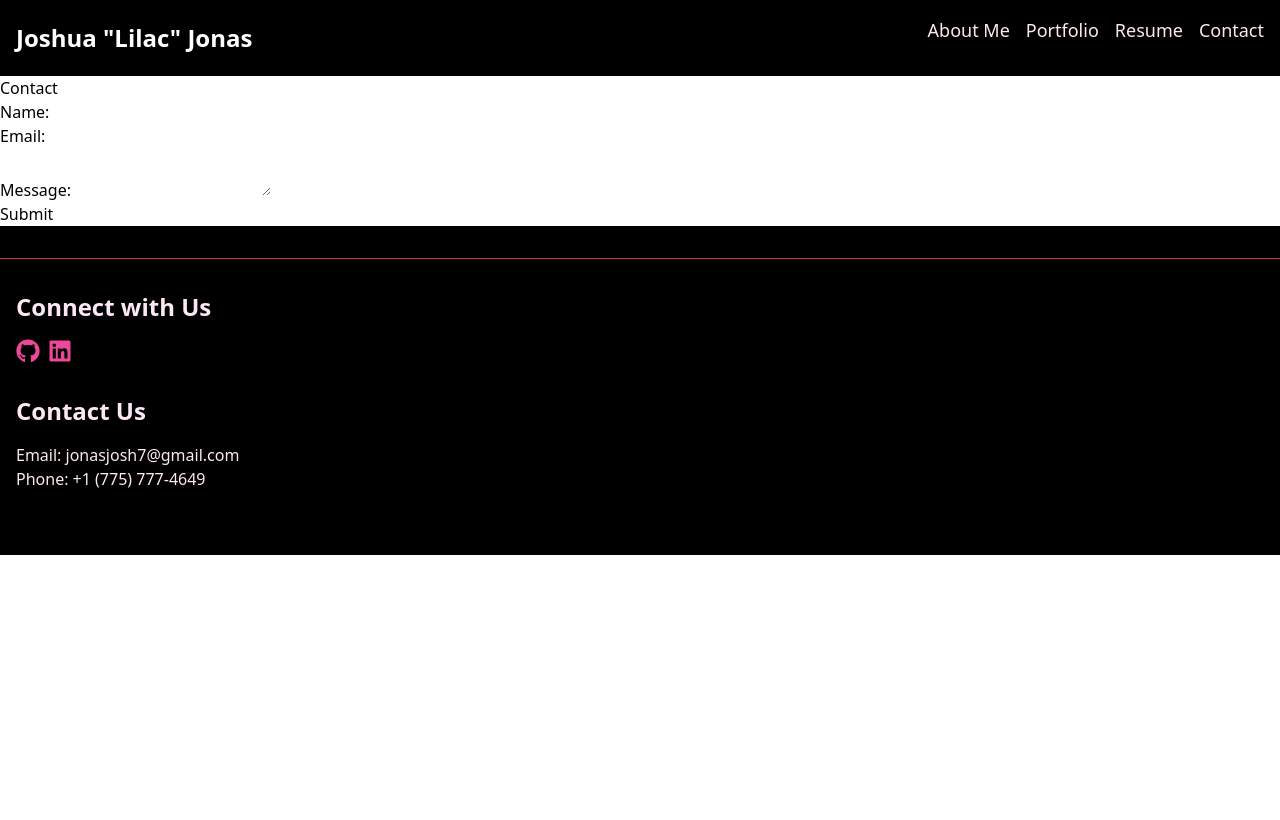
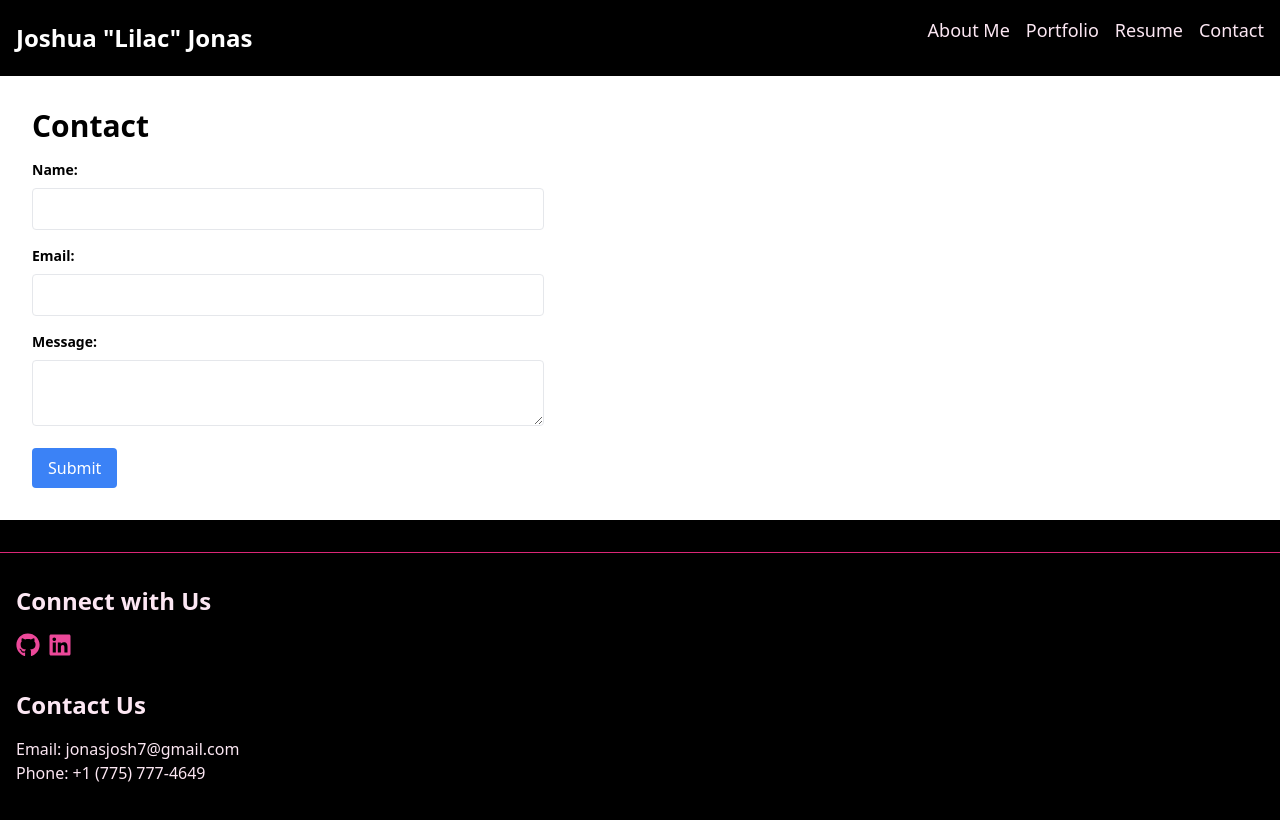
Before and after one commit to lilac27/Portfolio, a React (Create React App) app: page /contact in a window 1280 px wide. Shown: the top 820 px of the page. Built offline with nearby package versions, Linux system fonts and the light colour scheme.

Commit message:
created backend for contact page

```diff
--- a/package.json
+++ b/package.json
@@ -6,6 +6,8 @@
         "@testing-library/jest-dom": "^5.11.4",
         "@testing-library/react": "^11.1.0",
         "@testing-library/user-event": "^12.1.10",
+        "body-parser": "^1.20.2",
+        "nodemailer": "^6.9.9",
         "react": "^17.0.1",
         "react-dom": "^17.0.1",
         "react-icons": "^4.1.0",
--- a/src/pages/Contact.js
+++ b/src/pages/Contact.js
@@ -1,24 +1,83 @@
-import React from 'react';
+import React, { useState } from 'react';
 import '../App.css';
 
+const Contact = () => {
+  const [formData, setFormData] = useState({
+    name: '',
+    email: '',
+    message: '',
+  });
 
-const Contact = () => {
+  const handleChange = (e) => {
+    setFormData({ ...formData, [e.target.id]: e.target.value });
+  };
+
+  const handleSubmit = async (e) => {
+    e.preventDefault();
+
+    try {
+      const response = await fetch('http://localhost:3001/send-email', {
+        method: 'POST',
+        headers: {
+          'Content-Type': 'application/json',
+        },
+        body: JSON.stringify(formData),
+      });
+
+      if (response.ok) {
+        console.log('Email sent successfully');
+        // You can add further logic here, e.g., show a success message
+      } else {
+        console.error('Failed to send email');
+      }
+    } catch (error) {
+      console.error('Error:', error);
+    }
+  };
+
   return (
-    <div>
-      <h1>Contact</h1>
-      <div>
-        <label htmlFor="name">Name:</label>
-        <input type="text" id="name" />
-      </div>
-      <div>
-        <label htmlFor="email">Email:</label>
-        <input type="email" id="email" />
-      </div>
-      <div>
-        <label htmlFor="message">Message:</label>
-        <textarea id="message"></textarea>
-      </div>
-      <button type="submit">Submit</button>
+    <div className="container mx-auto p-8">
+      <h1 className="text-3xl font-bold mb-4">Contact</h1>
+      <form onSubmit={handleSubmit} className="max-w-lg">
+        <div className="mb-4">
+          <label htmlFor="name" className="block text-sm font-semibold mb-2">
+            Name:
+          </label>
+          <input
+            type="text"
+            id="name"
+            onChange={handleChange}
+            className="w-full p-2 border rounded"
+          />
+        </div>
+        <div className="mb-4">
+          <label htmlFor="email" className="block text-sm font-semibold mb-2">
+            Email:
+          </label>
+          <input
+            type="email"
+            id="email"
+            onChange={handleChange}
+            className="w-full p-2 border rounded"
+          />
+        </div>
+        <div className="mb-4">
+          <label htmlFor="message" className="block text-sm font-semibold mb-2">
+            Message:
+          </label>
+          <textarea
+            id="message"
+            onChange={handleChange}
+            className="w-full p-2 border rounded"
+          ></textarea>
+        </div>
+        <button
+          type="submit"
+          className="bg-blue-500 text-white py-2 px-4 rounded hover:bg-blue-700"
+        >
+          Submit
+        </button>
+      </form>
     </div>
   );
 };
```
Also changed, not shown: 2 other files (tests, documents, lock files or other folders).
